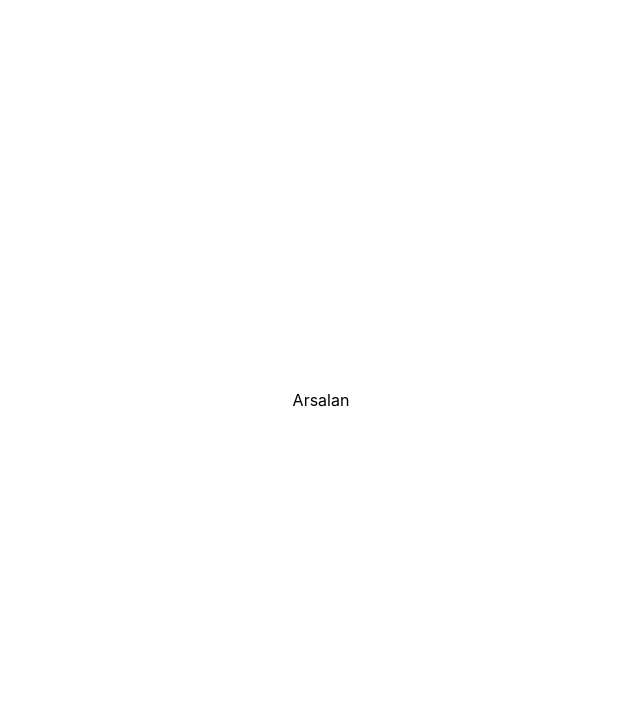
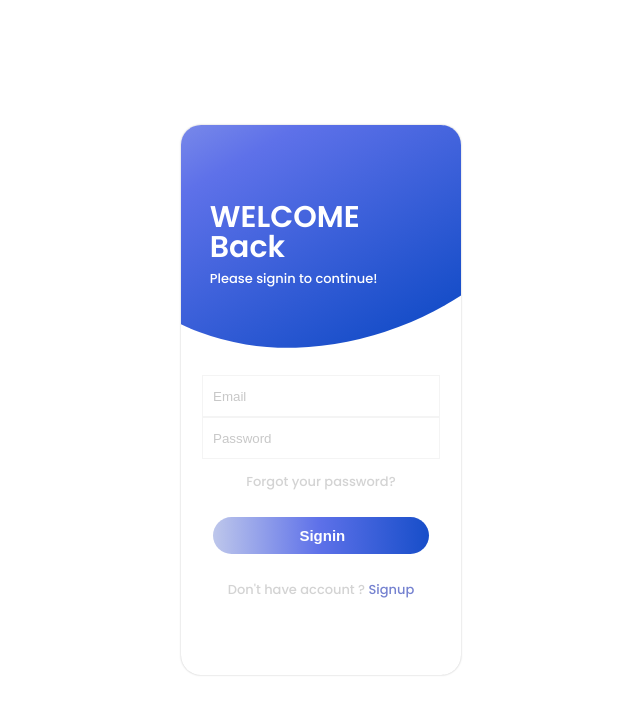
Before and after one commit to arsalanwarsi/Quiz-App, a React (Create React App) app in the folder quiz-app/: page / in a window 1280 px wide. Shown: the top 714 px of the page, without its empty margins (319-959 px from the left). Built offline with nearby package versions, Linux system fonts and the light colour scheme.

Commit message:
QZ #time 3h #comment signup and login screen creats

```diff
--- a/quiz-app/src/App.js
+++ b/quiz-app/src/App.js
@@ -1,5 +1,6 @@
 import './App.css';
 import styled from "styled-components";
+import { AccountBox } from './components/accountBox';
 
 const AppContainer = styled.div`
   width: 100%;
@@ -13,7 +14,7 @@ const AppContainer = styled.div`
 function App() {
   return (
     <AppContainer>
-      Arsalan
+      <AccountBox />
     </AppContainer>
   );
 }
--- /dev/null
+++ b/quiz-app/src/components/accountBox/accountContext.js
@@ -0,0 +1,3 @@
+import { createContext } from "react";
+
+export const AccountContext = createContext();
--- /dev/null
+++ b/quiz-app/src/components/accountBox/common.jsx
@@ -0,0 +1,79 @@
+import styled from "styled-components";
+
+export const BoxContainer = styled.div`
+    width: 100%;
+    display: flex;
+    flex-direction: column;
+    align-items: center;
+    margin-top: 10px;
+`;
+
+
+export const FormContainer = styled.form`
+    width: 100%;
+    display: flex;
+    flex-direction: column;
+    align-items: center;
+`;
+
+export const MutedLinks = styled.a`
+    font-size: 13px;
+    color: rgba(200, 200, 200, 0.8);
+    font-weight: 500;
+    text-decoration: none;
+`;
+
+export const BoldLink = styled.a`
+    font-size: 13px;
+    color: rgb(117,130,208);
+    font-weight: 500;
+    text-decoration: none;
+    margin: 10px 0;
+`;
+
+export const Input = styled.input`
+    width: 100%;
+    height: 40px;
+    outline: none;
+    border: 1px solid rgba(200, 200, 200, 0.2);
+    padding: 0 10px;
+    transition: all 250ms ease-in-out;
+    // border-bottom: 2px solid transparent;
+
+    &::placeholder{
+        color: rgba(200, 200, 200, 2);
+    }
+
+    &:not(:last-of-type) {
+        // border-top: 1px solid rgba(200, 200, 200, 0.5);
+    }
+
+    &:focus {
+        outline: none;
+        border-bottom: 1px solid rgb(190,199,235);
+    }
+`;
+
+export const SubmitButton = styled.button`
+    width: 100%;
+    padding: 10px 40%;
+    color: #fff;
+    font-size: 15px;
+    font-weight: 600;
+    border: none;
+    border-radius: 50px;
+    cursor: pointer;
+    transition: all 240ms ease-in-out;
+    // background: rgb(190,199,235);
+    // background: linear-gradient(90deg, rgba(255,244,0,1) 0%, rgba(227,218,21,1) 86%, rgba(255,201,0,1) 100%);
+    background: rgb(190,199,235);
+    background: linear-gradient(90deg, rgba(190,199,235,1) 0%, rgba(94,113,233,1) 49%, rgba(23,78,201,1) 100%);
+
+    &:hover {
+        filter: brightness(1.05);
+    }
+`;
+
+export const MarginVertical = styled.div`
+    margin: 0.4em 0;
+`;
--- a/quiz-app/src/components/accountBox/index.jsx
+++ b/quiz-app/src/components/accountBox/index.jsx
@@ -0,0 +1,155 @@
+import React, { useState } from "react";
+import styled from "styled-components";
+import { LoginForm } from "./login_form";
+import { motion } from "framer-motion";
+import { AccountContext } from "./accountContext";
+import { SignupForm } from "./signin_form";
+
+const BoxContainer = styled.div`
+    width:280px;
+    min-height: 550px;
+    display: flex;
+    flex-direction: column;
+    border-radius: 20px;
+    background-color: #fff;
+    box-shadow: 0 0  2px rgba(15, 15, 15, 0.28);
+    position: relative;
+    overflow: hidden;
+`;
+
+const TopDrop = styled.div`
+    width: 100%;
+    height: 160px;
+    display: flex;
+    flex-direction: column;
+    justify-content: flex-end;
+    padding: 0 1.8em;
+    padding-bottom: 5em;
+`;
+
+const BackDrop = styled(motion.div)`
+    width: 160%;
+    height: 550px;
+    position: absolute;
+    display: flex;
+    flex-direction: column;
+    border-radius: 50%;
+    transform: rotate(60deg);
+    top: -290px;
+    left: -70px;
+    // background: rgb(255,244,0);
+    // background: linear-gradient(90deg, rgba(255,244,0,1) 0%, rgba(227,218,21,1) 86%, rgba(255,201,0,1) 100%);
+    background: rgb(190,199,235);
+    background: linear-gradient(90deg, rgba(190,199,235,1) 0%, rgba(94,113,233,1) 49%, rgba(23,78,201,1) 100%);
+`;
+
+const HeaderContiner = styled.div`
+  width: 100%;
+  display: flex;
+  flex-direction: column;
+`;
+
+const MainHeaderText = styled.h2`
+  font-size: 30px;
+  font-weight: 600;
+  line-height: 1;
+  color: #fff;
+  z-index: 10;
+  margin: 0;
+`;
+
+const SubHeaderText = styled.h5`
+  font-size: 13px;
+  font-weight: 500;
+  line-height: 1;
+  color: #fff;
+  z-index: 10;
+  margin: 10px 0 0 0;
+`;
+
+const InnerContainer = styled.div`
+    // width: 100%;
+    display: flex;
+    flex-direction: column;
+    padding: 0 2rem;
+`;
+
+const backdropVariants = {
+    expanded: {
+        width: "250%",
+        height: "1050px",
+        borderRadius: "20%",
+        transform: "rotate(60deg)"
+    },
+    collapsed: {
+        width: "160%",
+        height: "550px",
+        borderRadius: "50%",
+        transform: "rotate(60deg)"
+    }
+}
+
+const expandingTransition = {
+    type: "spring",
+    duration: 2.1,
+    stiffness: 30
+}
+
+export function AccountBox(props) {
+
+    const [isExpanded, setExpanded] = useState(false);
+    const [active, setActive] = useState("signin");
+
+    const palyEnpandingAnimation = () => {
+        setExpanded(true);
+        setTimeout(() => {
+            setExpanded(false);
+        }, expandingTransition.duration * 1000 - 1500);
+    }
+
+    const switchToSignup = () => {
+        palyEnpandingAnimation();
+        setTimeout(() => {
+            setActive("signup");
+        }, 400);
+    }
+
+    const switchToSignin = () => {
+        palyEnpandingAnimation();
+        setTimeout(() => {
+            setActive("signin");
+        }, 500);
+    }
+
+    const contextValue = { switchToSignup, switchToSignin };
+
+    return (
+        <AccountContext.Provider value={contextValue}>
+            <BoxContainer>
+                <TopDrop>
+                    <BackDrop
+                        initial={false}
+                        animate={isExpanded ? "expanded" : "collapsed"}
+                        variants={backdropVariants}
+                        transition={expandingTransition}
+                    />
+                    {active === "signin" && <HeaderContiner>
+                        <MainHeaderText>WELCOME</MainHeaderText>
+                        <MainHeaderText>Back</MainHeaderText>
+                        <SubHeaderText>Please signin to continue!</SubHeaderText>
+                    </HeaderContiner>}
+                    {active === "signup" && <HeaderContiner>
+                        <MainHeaderText>CREATE</MainHeaderText>
+                        <MainHeaderText>Account</MainHeaderText>
+                        <SubHeaderText>Please signup to continue!</SubHeaderText>
+                    </HeaderContiner>}
+                </TopDrop>
+                <InnerContainer>
+                    {active === "signin" && <LoginForm />}
+                    {active === "signup" && <SignupForm />}
+                    {/* <p onClick={palyEnpandingAnimation}>clickme</p> */}
+                </InnerContainer>
+            </BoxContainer >
+        </AccountContext.Provider>
+    );
+}
--- /dev/null
+++ b/quiz-app/src/components/accountBox/login_form.jsx
@@ -0,0 +1,28 @@
+import React, { useContext } from "react";
+import { AccountContext } from "./accountContext";
+import { BoldLink, BoxContainer, FormContainer, Input, MarginVertical, MutedLinks, SubmitButton } from "./common";
+
+
+
+export function LoginForm(props) {
+
+    const { switchToSignup } = useContext(AccountContext);
+
+    return <BoxContainer>
+        <FormContainer>
+            <Input type="email" placeholder="Email" />
+            <Input type="password" placeholder="Password" />
+            <MarginVertical />
+            <MutedLinks href="#">Forgot your password?</MutedLinks>
+            <MarginVertical />
+            <MarginVertical />
+            <SubmitButton>Signin</SubmitButton>
+        </FormContainer>
+        <MarginVertical />
+        <MarginVertical />
+        <MutedLinks>
+            Don't have account ?
+            <BoldLink href="#" onClick={switchToSignup}> Signup</BoldLink>
+        </MutedLinks>
+    </BoxContainer>
+}
--- /dev/null
+++ b/quiz-app/src/components/accountBox/signin_form.jsx
@@ -0,0 +1,28 @@
+import React, { useContext } from "react";
+import { AccountContext } from "./accountContext";
+import { BoldLink, BoxContainer, FormContainer, Input, MarginVertical, MutedLinks, SubmitButton } from "./common";
+
+
+
+export function SignupForm(props) {
+
+    const { switchToSignin } = useContext(AccountContext);
+
+
+    return <BoxContainer>
+        <FormContainer>
+            <Input type="text" placeholder="Full Name" />
+            <Input type="email" placeholder="Email" />
+            <Input type="password" placeholder="Password" />
+            <Input type="password" placeholder="Confirm Password" />
+            <MarginVertical />
+            <SubmitButton>Signup</SubmitButton>
+        </FormContainer>
+        <MarginVertical />
+        <MarginVertical />
+        <MutedLinks>
+            Already have account ?
+            <BoldLink href="#" onClick={switchToSignin}> Signin</BoldLink>
+        </MutedLinks>
+    </BoxContainer>
+}
--- a/quiz-app/src/index.css
+++ b/quiz-app/src/index.css
@@ -1,6 +1,20 @@
+@import url('https://fonts.googleapis.com/css2?family=Poppins:wght@100;300;400;500;600;700&display=swap');
+
+
+html,
+body {
+  width: 100%;
+  height: 100%;
+  overflow-x: hidden;
+}
+
+* body {
+  box-sizing: border-box;
+}
+
 body {
   margin: 0;
-  font-family: -apple-system, BlinkMacSystemFont, 'Segoe UI', 'Roboto', 'Oxygen',
+  font-family: 'Poppins', -apple-system, BlinkMacSystemFont, 'Segoe UI', 'Roboto', 'Oxygen',
     'Ubuntu', 'Cantarell', 'Fira Sans', 'Droid Sans', 'Helvetica Neue',
     sans-serif;
   -webkit-font-smoothing: antialiased;
```
Also changed, not shown: quiz-app/src/components/margin/index.jsx (added).
